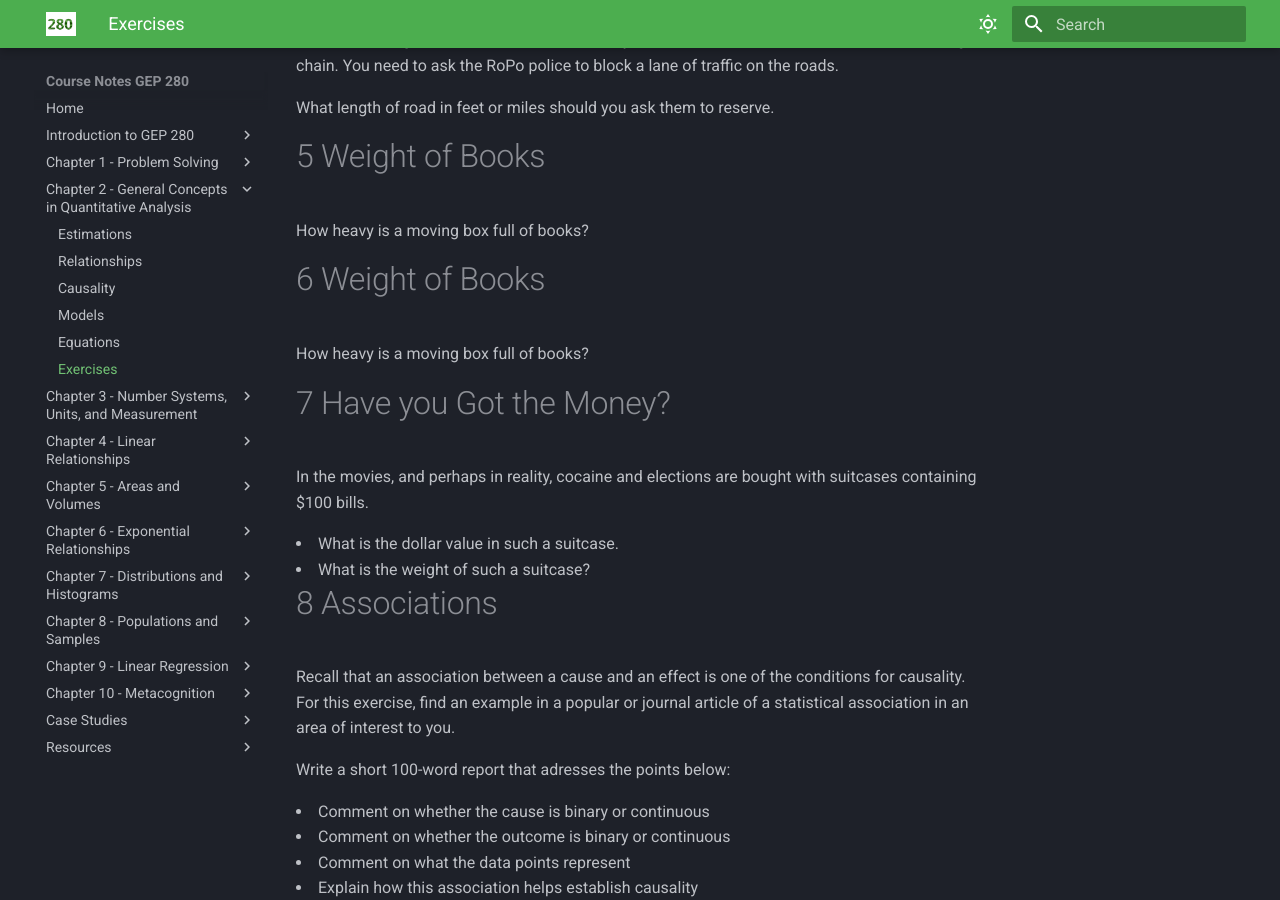
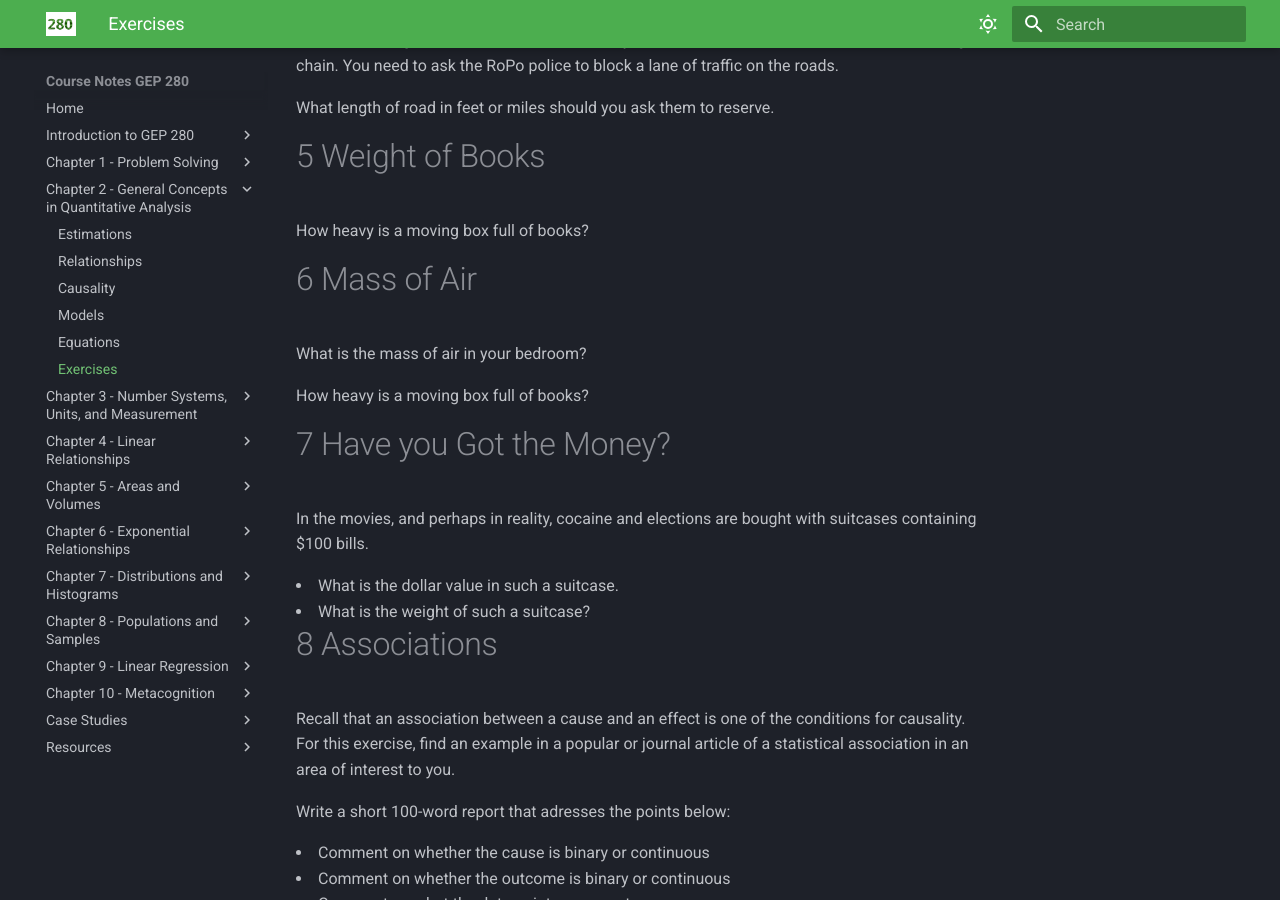
Before and after one commit to wgalbraith/280, an MkDocs documentation site: the page built from docs_student/estimations-exercises.md, in a window 1280 px wide and 900 px high, scrolled down 1040 px. Built offline with MkDocs 1.6.1 and Material for MkDocs 9.7.7, drawn with Linux system fonts in a browser that asks for light colours; nearby versions of some CDN libraries; some web fonts are replaced; library files that are not in the unit come from our copies.

Commit message:
Update estimations-exercises.md

```diff
--- a/docs_student/estimations-exercises.md
+++ b/docs_student/estimations-exercises.md
@@ -37,7 +37,8 @@ block a lane of traffic on the roads.</p>
 reserve.</p>
 <h1 id="books">5 Weight of Books</h1>
 <p>How heavy is a moving box full of books?</p>
-<h1 id="books">6 Weight of Books</h1>
+<h1 id="books">6 Mass of Air</h1>
+<p>What is the mass of air in your bedroom?</p>
 <p>How heavy is a moving box full of books?</p>
 <h1 id="books">7 Have you Got the Money?</h1>
 <p>In the movies, and perhaps in reality, cocaine and elections are bought with suitcases containing $100 bills.</p>
```
